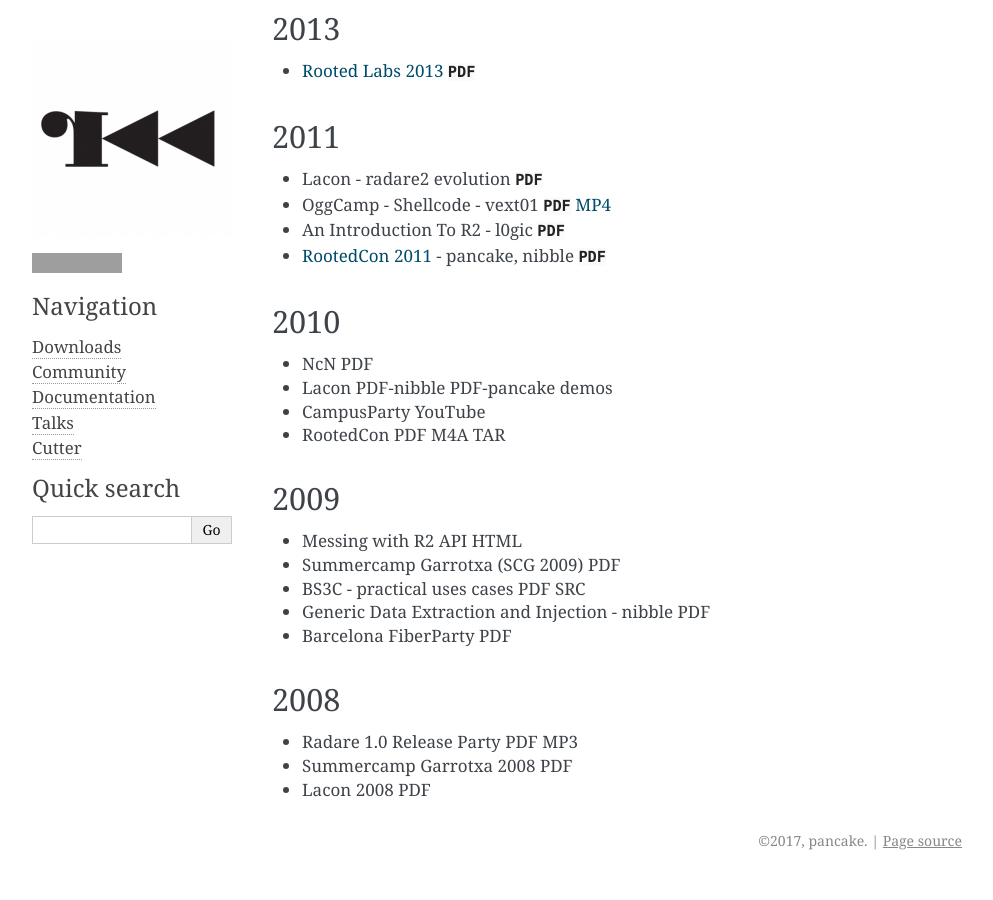
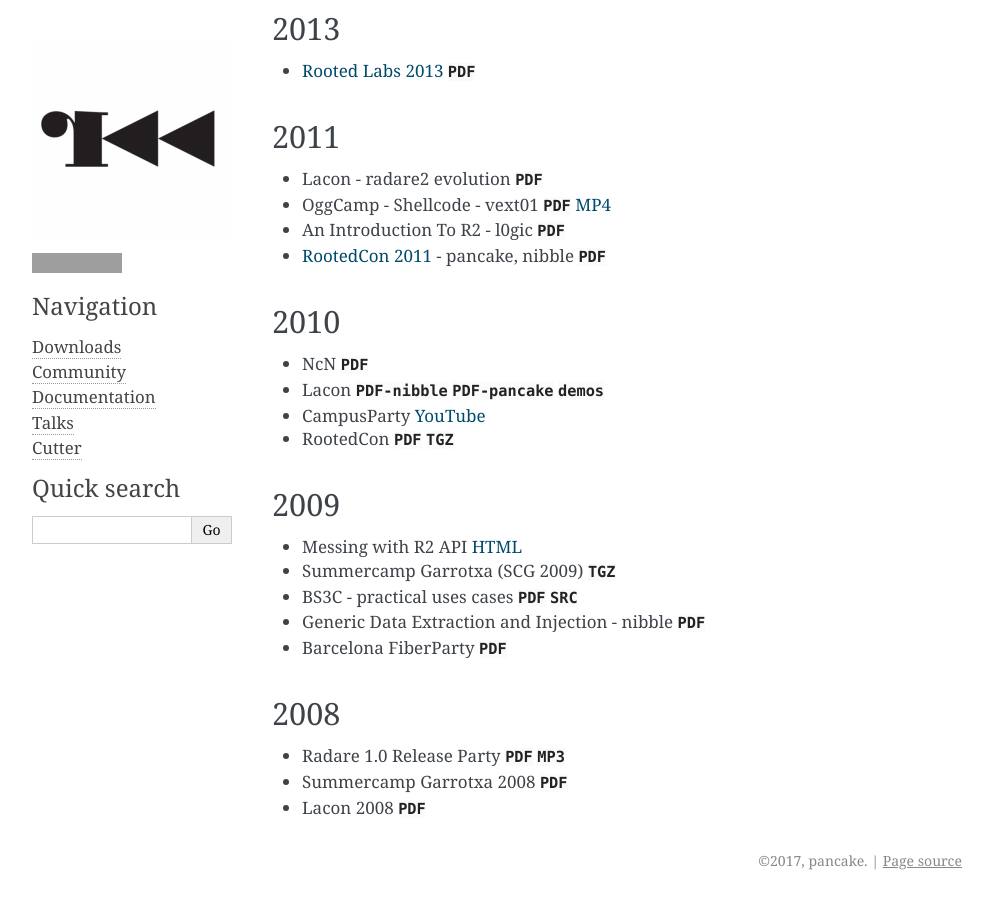
Before and after one commit to radareorg/radareorg, a Sphinx documentation site: the page built from source/talks.rst, in a window 1280 px wide and 900 px high, scrolled down 1087 px. Shown: the whole window, without its empty margins (148-1141 px from the left). Built offline with Sphinx 7.4.7, drawn with Linux system fonts in a browser that asks for light colours; grey boxes are pictures that could not be loaded.

Commit message:
Add all talks \o/

```diff
--- a/source/talks.rst
+++ b/source/talks.rst
@@ -61,23 +61,23 @@
 2010
 ----
 
-- NcN PDF
-- Lacon PDF-nibble PDF-pancake demos
-- CampusParty YouTube
-- RootedCon PDF M4A TAR
+- NcN :download:`PDF <_files/ncn2010.pdf>`
+- Lacon :download:`PDF-nibble <_files/lacon2k10-nibble.pdf>` :download:`PDF-pancake <_files/lacon2k10-pancake.pdf>` :download:`demos <_files/lacon2k10-demos.tar.gz>`
+- CampusParty `YouTube <https://www.youtube.com/watch?v=w735mjzNVjI>`__
+- RootedCon :download:`PDF <_files/r2ted.pdf>` :download:`TGZ <_files/r2ted.tar.gz>`
 
 2009
 ----
 
-- Messing with R2 API HTML
-- Summercamp Garrotxa (SCG 2009) PDF
-- BS3C - practical uses cases PDF SRC
-- Generic Data Extraction and Injection - nibble PDF
-- Barcelona FiberParty PDF
+- Messing with R2 API `HTML <http://radare.org/get/lacon-radare-2009>`__
+- Summercamp Garrotxa (SCG 2009) :download:`TGZ <_files/summer.tar.gz>`
+- BS3C - practical uses cases :download:`PDF <_files/bs3c2k9.pdf>` :download:`SRC <_files/bs3c2k9-demos.tar.gz>`
+- Generic Data Extraction and Injection - nibble :download:`PDF <_files/bs3c-nibble.pdf>`
+- Barcelona FiberParty :download:`PDF <_files/rfib2k9.pdf>`
 
 2008
 ----
 
-- Radare 1.0 Release Party PDF MP3
-- Summercamp Garrotxa 2008 PDF
-- Lacon 2008 PDF
+- Radare 1.0 Release Party :download:`PDF <_files/rage1.pdf>` :download:`MP3 <_files/neuroflip-radare1.0-sidparty-20081108.mp3>`
+- Summercamp Garrotxa 2008 :download:`PDF <_files/radare-first.pdf>`
+- Lacon 2008 :download:`PDF <_files/radare-lacon-2008.pdf>`
```
Also changed, not shown: 15 other files.
